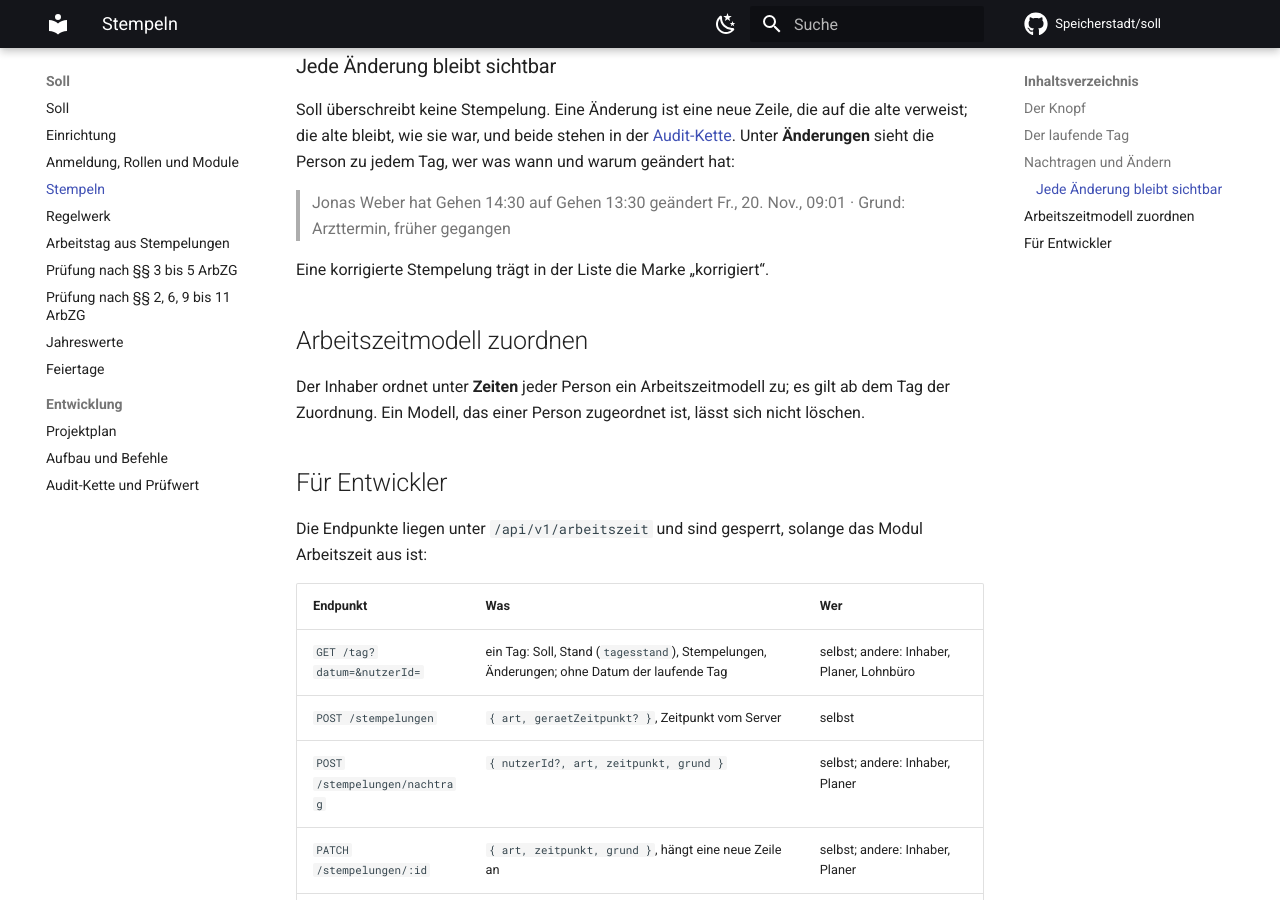
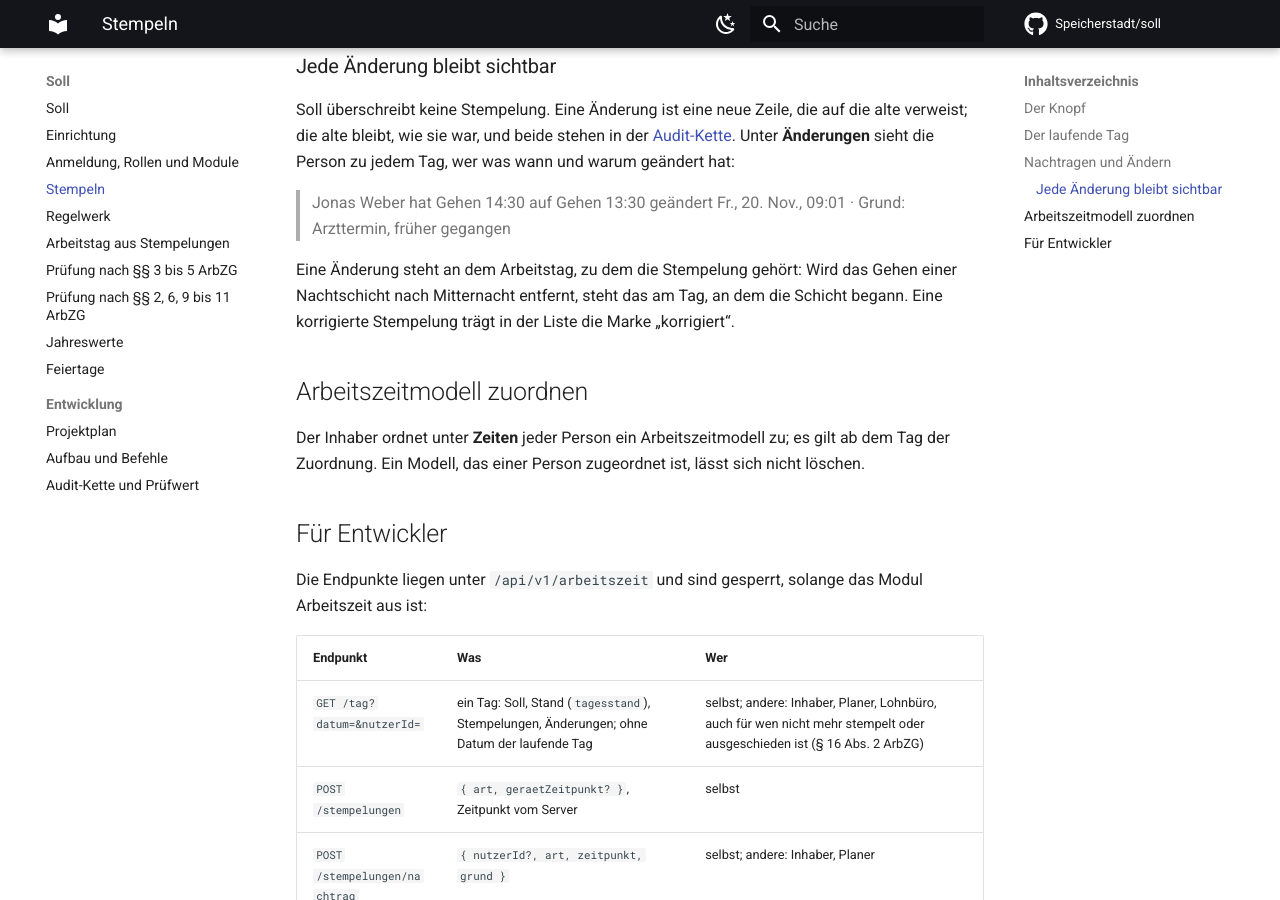
Before and after one commit to Speicherstadt/soll, an MkDocs documentation site: the page built from docs/stempeln.md, in a window 1280 px wide and 900 px high, scrolled down 1962 px. Built offline with MkDocs 1.6.1 and Material for MkDocs 9.7.7, drawn with Linux system fonts in a browser that asks for light colours; comment, search, counter and statistics services are not loaded.

Commit message:
docs: where a night-shift change shows, and reading a former member's days
Co-Authored-By: Claude Opus 5.5 <noreply@anthropic.com>
Claude-Session: https://claude.ai/code/session_01Y3rdfb3WLu6eQFD5t9ebz6

```diff
--- a/docs/stempeln.md
+++ b/docs/stempeln.md
@@ -76,7 +76,9 @@ die alte bleibt, wie sie war, und beide stehen in der [Audit-Kette](audit-kette.
 > Jonas Weber hat Gehen 14:30 auf Gehen 13:30 geändert
 > Fr., 20. Nov., 09:01 · Grund: Arzttermin, früher gegangen
 
-Eine korrigierte Stempelung trägt in der Liste die Marke „korrigiert“.
+Eine Änderung steht an dem Arbeitstag, zu dem die Stempelung gehört: Wird das Gehen einer
+Nachtschicht nach Mitternacht entfernt, steht das am Tag, an dem die Schicht begann. Eine korrigierte
+Stempelung trägt in der Liste die Marke „korrigiert“.
 
 ## Arbeitszeitmodell zuordnen
 
@@ -90,7 +92,7 @@ aus ist:
 
 | Endpunkt | Was | Wer |
 | --- | --- | --- |
-| `GET /tag?datum=&nutzerId=` | ein Tag: Soll, Stand (`tagesstand`), Stempelungen, Änderungen; ohne Datum der laufende Tag | selbst; andere: Inhaber, Planer, Lohnbüro |
+| `GET /tag?datum=&nutzerId=` | ein Tag: Soll, Stand (`tagesstand`), Stempelungen, Änderungen; ohne Datum der laufende Tag | selbst; andere: Inhaber, Planer, Lohnbüro, auch für wen nicht mehr stempelt oder ausgeschieden ist (§ 16 Abs. 2 ArbZG) |
 | `POST /stempelungen` | `{ art, geraetZeitpunkt? }`, Zeitpunkt vom Server | selbst |
 | `POST /stempelungen/nachtrag` | `{ nutzerId?, art, zeitpunkt, grund }` | selbst; andere: Inhaber, Planer |
 | `PATCH /stempelungen/:id` | `{ art, zeitpunkt, grund }`, hängt eine neue Zeile an | selbst; andere: Inhaber, Planer |
```
